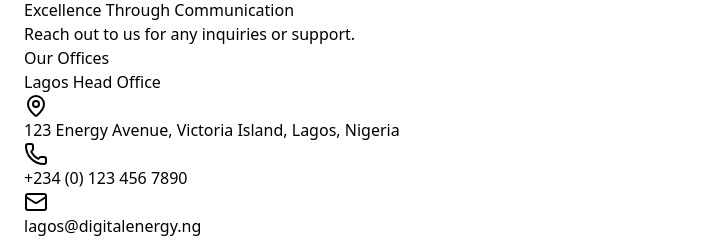
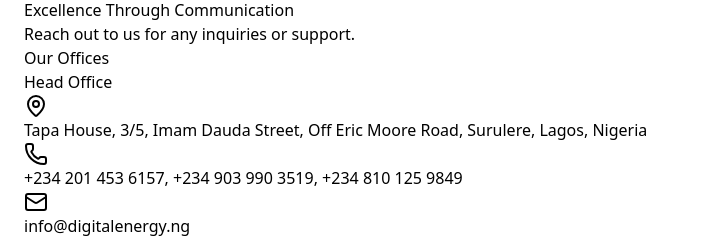
Before and after one commit to seunosinowo/digitalenergy, a React (Vite) app: page /contact in a window 1280 px wide. Shown: the part 557-797 px from the top of the page, without its empty margins (0-709 px from the left). Built offline with nearby package versions, Linux system fonts and the light colour scheme.

Commit message:
Updated Contact Form

```diff
--- a/src/pages/ContactUs/ContactForm.jsx
+++ b/src/pages/ContactUs/ContactForm.jsx
@@ -6,31 +6,30 @@
 
 const offices = [
   {
-    id: "lagos",
-    name: "Lagos Head Office",
-    address: "123 Energy Avenue, Victoria Island, Lagos, Nigeria",
-    phone: "+234 (0) 123 456 7890",
-    email: "lagos@digitalenergy.ng",
-    mapUrl: "https://www.google.com/maps/embed?pb=!1m18!1m12!1m3!1d3964.5857968337845!2d3.423592415231038!3d6.441822595339119!2m3!1f0!2f0!3f0!3m2!1i1024!2i768!4f13.1!3m3!1m2!1s0x103bf4c9ae5c0e1d%3A0xceb1b726f6a4e2e!2sVictoria%20Island%2C%20Lagos!5e0!3m2!1sen!2sng!4v1648226741251!5m2!1sen!2sng",
-    coordinates: { lat: 6.4418, lng: 3.4236 }
-  },
-  {
-    id: "abuja",
-    name: "Abuja Office",
-    address: "789 Energy Plaza, Central Business District, Abuja, Nigeria",
-    phone: "+234 (0) 987 654 3210",
-    email: "abuja@digitalenergy.ng",
-    mapUrl: "https://www.google.com/maps/embed?pb=!1m18!1m12!1m3!1d3940.924758070397!2d7.489268615287964!3d9.002788293573688!2m3!1f0!2f0!3f0!3m2!1i1024!2i768!4f13.1!3m3!1m2!1s0x104e877a4c3f5d91%3A0x4e9c2e5d1a3a6d7e!2sCentral%20Business%20District%2C%20Abuja!5e0!3m2!1sen!2sng!4v1648226860215!5m2!1sen!2sng",
-    coordinates: { lat: 9.0028, lng: 7.4893 }
+    id: "headoffice",
+    name: "Head Office",
+    address: "Tapa House, 3/5, Imam Dauda Street, Off Eric Moore Road, Surulere, Lagos, Nigeria",
+    phone: "+234 201 453 6157, +234 903 990 3519, +234 810 125 9849",
+    email: "info@digitalenergy.ng",
+    mapUrl: "https://www.google.com/maps/embed?pb=!1m18!1m12!1m3!1d3964.4843897!2d3.3506531!3d6.484395!2m3!1f0!2f0!3f0!3m2!1i1024!2i768!4f13.1!3m3!1m2!1s0x103b8c097389e891%3A0xbf38477be5143794!2sThe%20SMAT%20Place%2C%20Tapa%20House%2C%20Imam%20Dauda!5e0!3m2!1sen!2sng!4v1709565342570!5m2!1sen!2sng",
+    directionsUrl: "https://maps.app.goo.gl/bZjh7PQzzVDYdKXi9"
   },
   {
     id: "portharcourt",
-    name: "Port Harcourt Office",
-    address: "456 Oil & Gas Street, GRA Phase II, Port Harcourt, Nigeria",
-    phone: "+234 (0) 456 789 0123",
+    name: "Port Harcourt Terminal Office",
+    address: "Digital Energy Close, Off Igboeche road, by Eleme Junction, Port Harcourt, Nigeria",
     email: "portharcourt@digitalenergy.ng",
-    mapUrl: "https://www.google.com/maps/embed?pb=!1m18!1m12!1m3!1d3975.962371287539!2d7.007092715264468!3d4.815081096509545!2m3!1f0!2f0!3f0!3m2!1i1024!2i768!4f13.1!3m3!1m2!1s0x1069d26a7b1e1f4d%3A0x4d9e0f1c3d3d3d3d!2sGRA%20Phase%20II%2C%20Port%20Harcourt!5e0!3m2!1sen!2sng!4v1648226912495!5m2!1sen!2sng",
-    coordinates: { lat: 4.8151, lng: 7.0071 }
+    mapUrl: "https://www.google.com/maps/embed?pb=!1m18!1m12!1m3!1d3975.962371287539!2d7.007092715264468!3d4.815081096509545!2m3!1f0!2f0!3f0!3m2!1i1024!2i768!4f13.1!3m3!1m2!1s0x1069d26a7b1e1f4d%3A0x4d9e0f1c3d3d3d3d!2sEleme%20Junction%2C%20Port%20Harcourt!5e0!3m2!1sen!2sng!4v1648226912495!5m2!1sen!2sng",
+    directionsUrl: "https://maps.app.goo.gl/ZmNvaNozUm2CV3iD7"
+  },
+  {
+    id: "chevron",
+    name: "Chevron Office",
+    address: "House 8, Dr. Chimezie Street, Chevy View Estate, along Chevron drive, off Lekki-Epe expressway, Lagos",
+    phone: "+234 708 607 8838, +234 707 752 5861, +234 810 125 9849",
+    email: "chevron@digitalenergy.ng",
+    mapUrl: "https://www.google.com/maps/embed?pb=!1m18!1m12!1m3!1d3964.5857968337845!2d3.523592415231038!3d6.441822595339119!2m3!1f0!2f0!3f0!3m2!1i1024!2i768!4f13.1!3m3!1m2!1s0x103bf4c9ae5c0e1d%3A0xceb1b726f6a4e2e!2sLekki-Epe%20Expressway%2C%20Lagos!5e0!3m2!1sen!2sng!4v1648226741251!5m2!1sen!2sng",
+    directionsUrl: "https://maps.app.goo.gl/fnkN9uYG9aiFyaKG8"
   }
 ]
 
@@ -114,8 +113,8 @@
                         <div className="flex-1">
                           <div className="flex items-center mb-2">
                             <div className={`w-3 h-3 rounded-full mr-3 ${
-                              office.id === "lagos" ? "bg-orange-500" :
-                              office.id === "abuja" ? "bg-blue-600" : "bg-green-500"
+                              office.id === "headoffice" ? "bg-orange-500" :
+                              office.id === "portharcourt" ? "bg-green-500" : "bg-purple-500"
                             }`}></div>
                             <h3 className="text-xl font-bold text-gray-900">{office.name}</h3>
                           </div>
@@ -124,10 +123,12 @@
                               <MapPin className="h-5 w-5 text-gray-500 mt-0.5 mr-3 flex-shrink-0" />
                               <p className="text-gray-600">{office.address}</p>
                             </div>
+                            {office.phone && (
                               <div className="flex items-center">
                                 <Phone className="h-5 w-5 text-gray-500 mr-3 flex-shrink-0" />
                                 <p className="text-gray-600">{office.phone}</p>
                               </div>
+                            )}
                             <div className="flex items-center">
                               <Mail className="h-5 w-5 text-gray-500 mr-3 flex-shrink-0" />
                               <p className="text-gray-600">{office.email}</p>
@@ -166,11 +167,10 @@
                     <svg xmlns="http://www.w3.org/2000/svg" className="h-5 w-5 mr-2" viewBox="0 0 20 20" fill="currentColor">
                       <path fillRule="evenodd" d="M18 10a8 8 0 11-16 0 8 8 0 0116 0zm-7-4a1 1 0 11-2 0 1 1 0 012 0zM9 9a1 1 0 000 2v3a1 1 0 001 1h1a1 1 0 100-2v-3a1 1 0 00-1-1H9z" clipRule="evenodd" />
                     </svg>
-                    After-Hours Support
+                    Need Help?
                   </h3>
                   <p className="text-blue-700">
-                    For urgent technical support outside office hours, call our 24/7 emergency line:
-                    <span className="font-bold"> +234 (0) 800 123 4567</span>
+                    Our team is here to assist you. Feel free to reach out through any of our office locations or send us an email.
                   </p>
                 </div>
               </motion.div>
@@ -199,8 +199,8 @@
                 <div className="p-6">
                   <div className="flex items-center mb-4">
                     <div className={`w-4 h-4 rounded-full mr-2 ${
-                      activeOffice.id === "lagos" ? "bg-orange-500" :
-                      activeOffice.id === "abuja" ? "bg-blue-600" : "bg-green-500"
+                      activeOffice.id === "headoffice" ? "bg-orange-500" :
+                      activeOffice.id === "portharcourt" ? "bg-green-500" : "bg-purple-500"
                     }`}></div>
                     <h2 className="text-2xl font-bold text-gray-900">{activeOffice.name}</h2>
                   </div>
@@ -216,10 +216,12 @@
 
                     <div>
                       <h3 className="text-sm font-semibold text-gray-500 uppercase mb-2">Contact</h3>
+                      {activeOffice.phone && (
                         <p className="text-gray-700 mb-2 flex items-center">
                           <Phone className="h-5 w-5 text-gray-500 mr-2 flex-shrink-0" />
                           {activeOffice.phone}
                         </p>
+                      )}
                       <p className="text-gray-700 flex items-center">
                         <Mail className="h-5 w-5 text-gray-500 mr-2 flex-shrink-0" />
                         {activeOffice.email}
@@ -230,7 +232,7 @@
                   <div className="mt-6 flex gap-3">
                     <Button className="flex-1 bg-blue-600 hover:bg-blue-700">
                       <a
-                        href={`https://www.google.com/maps/dir/?api=1&destination=${activeOffice.coordinates.lat},${activeOffice.coordinates.lng}`}
+                        href={activeOffice.directionsUrl}
                         target="_blank"
                         rel="noopener noreferrer"
                         className="flex items-center"
@@ -250,7 +252,7 @@
               </div>
 
               <div className="bg-gradient-to-br from-blue-800 to-blue-900 rounded-2xl shadow-xl p-8 text-white">
-                <h2 className="text-3xl font-bold mb-4">Global Headquarters</h2>
+                <h2 className="text-3xl font-bold mb-4">Head Office</h2>
                 <p className="text-blue-200 mb-6">
                   Our main corporate office where our executive leadership and strategic teams are located.
                 </p>
@@ -259,11 +261,11 @@
                   <div className="flex items-start">
                     <MapPin className="h-6 w-6 text-orange-300 mt-0.5 mr-3 flex-shrink-0" />
                     <div>
-                      <h3 className="font-semibold">Digital Energy Headquarters</h3>
+                      <h3 className="font-semibold">Digital Energy Head Office</h3>
                       <p className="text-blue-200">
-                        789 Corporate Plaza, Victoria Island
+                        Tapa House, 3/5, Imam Dauda Street
                         <br />
-                        Lagos, Nigeria
+                        Off Eric Moore Road, Surulere, Lagos, Nigeria
                       </p>
                     </div>
                   </div>
@@ -271,16 +273,22 @@
                   <div className="flex items-start">
                     <Phone className="h-6 w-6 text-orange-300 mt-0.5 mr-3 flex-shrink-0" />
                     <div>
-                      <h3 className="font-semibold">Main Switchboard</h3>
-                      <p className="text-blue-200">+234 (0) 800 555 1234</p>
+                      <h3 className="font-semibold">Contact Numbers</h3>
+                      <p className="text-blue-200">
+                        +234 201 453 6157
+                        <br />
+                        +234 903 990 3519
+                        <br />
+                        +234 810 125 9849
+                      </p>
                     </div>
                   </div>
 
                   <div className="flex items-start">
                     <Mail className="h-6 w-6 text-orange-300 mt-0.5 mr-3 flex-shrink-0" />
                     <div>
-                      <h3 className="font-semibold">Corporate Inquiries</h3>
-                      <p className="text-blue-200">corporate@digitalenergy.ng</p>
+                      <h3 className="font-semibold">Email</h3>
+                      <p className="text-blue-200">info@digitalenergy.ng</p>
                     </div>
                   </div>
                 </div>
```
Lines whose indentation alone changed are shown as unchanged.
